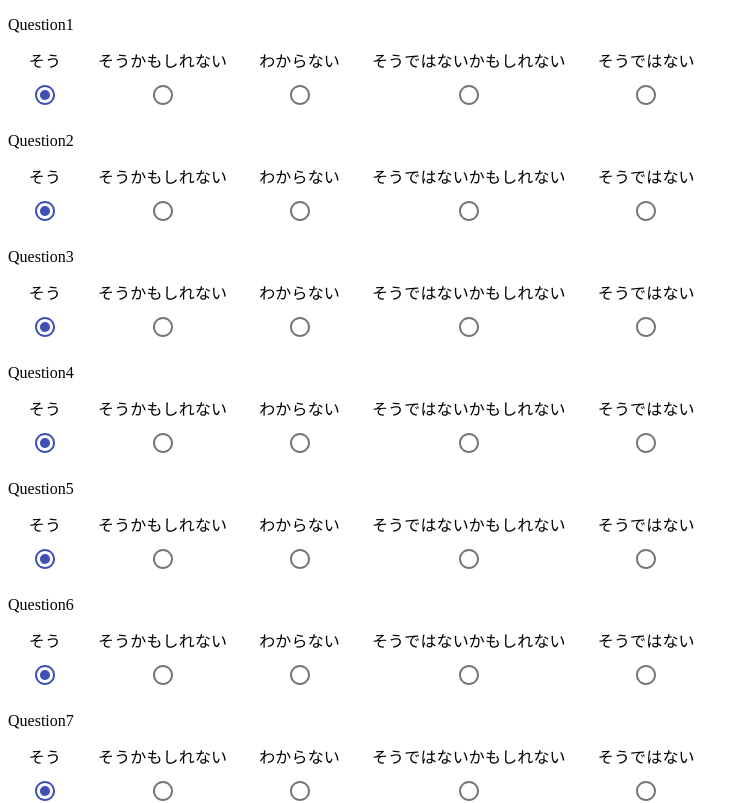
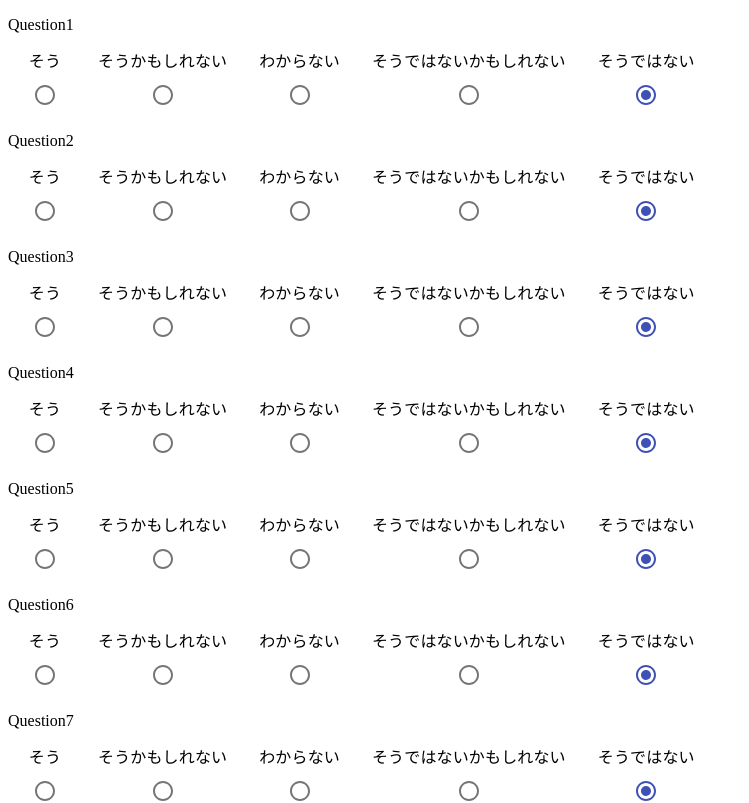
Before and after one commit to p2hacks/teamR05, a React (Create React App) app in the folder p2hacks/: page /Confirm in a window 1280 px wide. Shown: the top 803 px of the page, without its empty margins (0-749 px from the left). Built offline with nearby package versions, Linux system fonts and the light colour scheme.

Commit message:
fix: the input value and output value

```diff
--- a/p2hacks/src/components/radioButtons.js
+++ b/p2hacks/src/components/radioButtons.js
@@ -14,9 +14,9 @@ export default function RadioButtons(props) {
   const dispatch = useDispatch();
 
   const handleChange = e => {
-    const str_num=e.target.value;
+    const str_num = e.target.value;
     setValue(e.target.value);
-    dispatch(editAnswer(num,Number(str_num)));
+    dispatch(editAnswer(num, Number(str_num)));
   };
 
   return (
@@ -29,13 +29,13 @@ export default function RadioButtons(props) {
         row
       >
         <FormControlLabel
-          value="1"
+          value="5"
           control={<Radio color="primary" />}
           label="そう"
           labelPlacement="top"
         />
         <FormControlLabel
-          value="2"
+          value="4"
           control={<Radio color="primary" />}
           label="そうかもしれない"
           labelPlacement="top"
@@ -47,13 +47,13 @@ export default function RadioButtons(props) {
           labelPlacement="top"
         />
         <FormControlLabel
-          value="4"
+          value="2"
           control={<Radio color="primary" />}
           label="そうではないかもしれない"
           labelPlacement="top"
         />
         <FormControlLabel
-          value="5"
+          value="1"
           control={<Radio color="primary" />}
           label="そうではない"
           labelPlacement="top"
```
